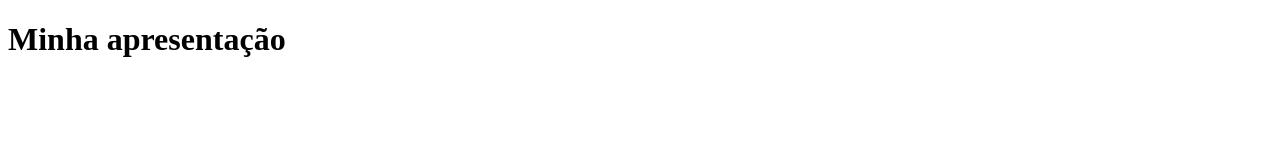
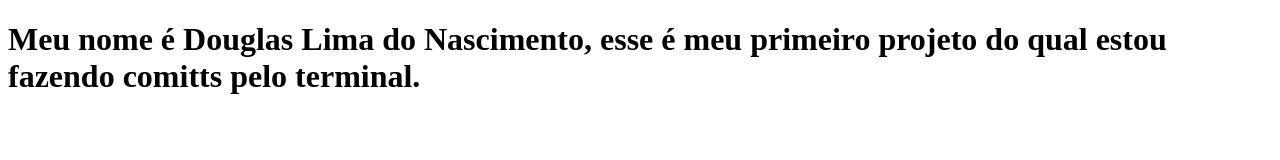
Before and after one commit to dgl1ma/Apresentacao, a plain HTML site: page index.html in a window 1280 px wide. Drawn offline with Linux system fonts and the light colour scheme.

Commit message:
Alterando mensagem de boas vindas

```diff
--- a/index.html
+++ b/index.html
@@ -7,7 +7,7 @@
     <title>Document</title>
 </head>
 <body>
-    <h1> Minha apresentação</h1>
+    <h1> Meu nome é Douglas Lima do Nascimento, esse é meu primeiro projeto do qual estou fazendo comitts pelo terminal.</h1>
     <script src="app.js"></script>
 </body>
 </html>
```
